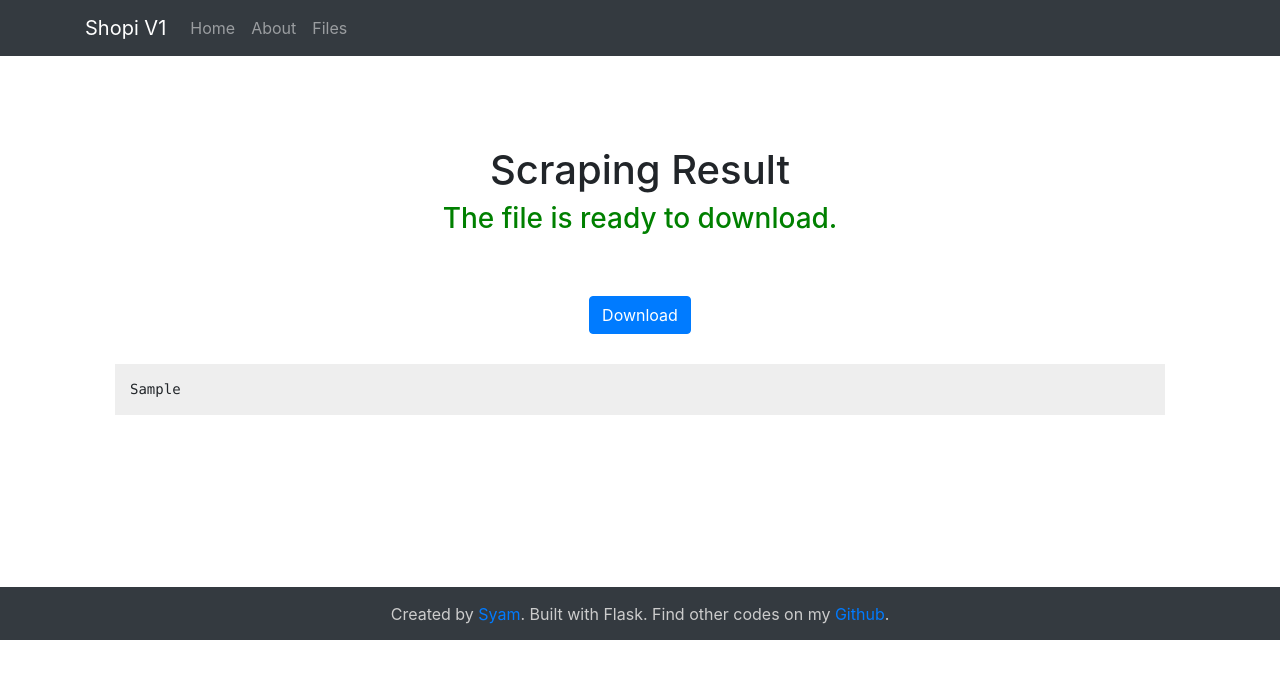
After one commit to syamdev/shopi1, a Flask app: template shopi/templates/result-json.html in a window 1280 px wide. The commit adds this page. Shown: the top 679 px of the page. Run offline with Flask 2, Linux system fonts and the light colour scheme; the template is opened without the code that fills it: most values are stand-ins (such as "Sample title", 1, 10 or a date in 2020); some libraries are stand-ins or nearby versions.

Commit message:
- Remove Delete & Rewrite file function - View result in JSON format - JSON file download - View list of scraping result files with pagination - File renaming by keyword - File list sorted by datetime - Error handling if scraping job failed or result file is empty - Session expired in 24 hours

```diff
--- a/shopi/app.py
+++ b/shopi/app.py
@@ -1,38 +1,55 @@
+from json import JSONDecodeError
+
 import crochet
 
 crochet.setup()  # initialize crochet
 
 import json
-from flask import Flask, render_template, redirect, url_for
+from flask import Flask, render_template, redirect, url_for, send_from_directory, abort, session
 from flask_wtf import FlaskForm
+from flask_paginate import Pagination, get_page_args
 from wtforms.fields import StringField, SubmitField
-from wtforms.validators import DataRequired, Length
+from wtforms.validators import DataRequired, Length, Regexp
 from scrapy import signals
 from scrapy.crawler import CrawlerRunner
 from scrapy.signalmanager import dispatcher
 from .scraper import ShopeeSpiderJSON
-import os
+from datetime import timedelta
 import urllib.parse
 import logging
+import re
+import datetime
+import pytz
+import os
+import secrets
 
 
+secret_key = secrets.token_urlsafe(16)
+session_val = secrets.token_urlsafe(6)
+
 app = Flask(__name__)
-app.config['SECRET_KEY'] = 'myflaskshopeescraperjson'
-crawl_runner = CrawlerRunner()  # requires the Twisted reactor to run
+app.config['SECRET_KEY'] = secret_key
+app.config['PERMANENT_SESSION_LIFETIME'] = timedelta(hours=24)
+app.config['OUTPUT_DIR'] = 'output/'
+# crawl_runner = CrawlerRunner()  # requires the Twisted reactor to run
 output_data = []  # store output
 scrape_in_progress = False
 scrape_complete = False
 input_query = False  # set True after input query
 start_url = ''
+filepath = ''
 
 
 class InputProductForm(FlaskForm):
-    product_query = StringField('Product Label:', validators=[DataRequired(), Length(min=3, max=100, message='Text Length: 3-100 Characters')])
+    product_query = StringField('Product Label:', validators=[DataRequired(),
+                                                              Length(min=3, max=100, message='Text Length: 3-100 Characters'),
+                                                              Regexp('[a-zA-Z0-9 \-.,"[\]()+/|_]+$', message="Input must contain only letters or numbers.")])
     submit = SubmitField('Scrape')
 
 
 @app.route('/', methods=['GET', 'POST'])
 def home():
+    session['visitor'] = session_val
     title = 'Shopi V1'
     form = InputProductForm()
 
@@ -42,6 +59,16 @@ def home():
         global start_url
         start_url = 'https://shopee.co.id/api/v2/search_items/?by=price&keyword={}&limit=20&newest=0&order=asc&page_type=search&version=2'.format(
             keyword)
+
+        # sanitize form query to filename
+        kw_x = re.sub(r"[^\w]+", "_", kw)
+        kw_y = re.sub(r"[_]+", " ", kw_x).strip()
+        filename_kw = re.sub(r" ", "-", kw_y)
+
+        # add datetime to filename
+        global filepath
+        jkt_tz = datetime.datetime.now(pytz.timezone('Asia/Jakarta')).date()
+        filepath = 'output/output-{}-{}.json'.format(jkt_tz, filename_kw)
 
         global input_query
         input_query = True
@@ -53,8 +80,8 @@ def home():
         output_data = []
 
         # Remove existing output file
-        if os.path.exists("output/outputjson.json"):
-            os.remove("output/outputjson.json")
+        # if os.path.exists("output/outputjson.json"):
+        #     os.remove("output/outputjson.json")
 
         return redirect(url_for('scrape'))  # Passing to the Scrape function
 
@@ -65,26 +92,27 @@ def home():
 @app.route('/scrape')
 def scrape():
     title = 'Scraping Progress'
-    """
-    Process scrape data
-    """
-    global scrape_in_progress
-    global scrape_complete
-    global input_query
+    if 'visitor' in session:
+        # Process scrape data
+        global scrape_in_progress
+        global scrape_complete
+        global input_query
 
-    if scrape_in_progress and input_query:
-        # scrape_in_progress = True
-        global output_data
+        if scrape_in_progress and input_query:
+            # scrape_in_progress = True
+            global output_data
 
-        # log
-        scrape_logging()
+            # log
+            scrape_logging()
 
-        # start the crawler and execute a callback when complete
-        scrape_with_crochet(start_url, output_data)
-        input_query = False  # set False after scraping in progress
-        return render_template('scrape-progress.html', title=title)
-    elif scrape_complete:
-        return render_template('scrape-complete.html', title=title)
+            # start the crawler and execute a callback when complete
+            scrape_with_crochet(start_url, output_data, filepath)
+            input_query = False  # set False after scraping in progress
+            return render_template('scrape-progress.html', title=title)
+        elif scrape_complete:
+            return render_template('scrape-complete.html', title=title)
+        else:
+            return render_template('scrape-nojob.html', title=title)
     else:
         return render_template('scrape-nojob.html', title=title)
 
@@ -92,19 +120,82 @@ def scrape():
 @app.route('/result')
 def get_result():
     title = 'Result'
-    """
-    Get the result only if a spider has result
-    """
-    global scrape_complete
+    if 'visitor' in session:
+        # Get the result only if a spider has result
+        global scrape_complete
 
-    if scrape_complete and not output_data:
-        return render_template('scrape-error.html', title=title)
-    elif scrape_complete:
-        return json.dumps(output_data, indent=4)
-    elif scrape_in_progress:
-        return render_template('scrape-progress.html', title=title)
+        if scrape_complete and not output_data:
+            return render_template('scrape-error.html', title=title)
+        elif scrape_complete:
+            # return json.dumps(output_data, indent=4)
+            output_json = json.dumps(output_data, indent=4, separators=(',', ': '))
+            output_fname = filepath.replace('output/', '')
+            return render_template('result-json.html', title=title, output_json=output_json, output_filename=output_fname)
+        elif scrape_in_progress:
+            return render_template('scrape-progress.html', title=title)
+        else:
+            return render_template('scrape-nojob.html', title=title)
     else:
         return render_template('scrape-nojob.html', title=title)
+
+
+def get_files(files_, offset=0, per_page=10):
+    return files_[offset: offset + per_page]
+
+
+@app.route('/files')
+def file_listing():
+    title = 'File List'
+
+    # Show directory contents
+    list_files = os.listdir(app.config["OUTPUT_DIR"])
+
+    # Sorted by time
+    full_list = [os.path.join(app.config["OUTPUT_DIR"], i) for i in list_files]
+    time_sorted_list = sorted(full_list, key=os.path.getmtime, reverse=True)
+    time_sorted_fname = [os.path.basename(f) for f in time_sorted_list]
+
+    page, per_page, offset = get_page_args(page_parameter='page',
+                                           per_page_parameter='per_page')
+
+    # re-assign per_page to change value (default 10)
+    per_page = 10
+    total = len(list_files)
+    pagination_files = get_files(time_sorted_fname, offset=offset, per_page=per_page)
+    pagination = Pagination(page=page, per_page=per_page, total=total,
+                            css_framework='bootstrap4')
+    return render_template('files.html',
+                           title=title,
+                           files=pagination_files,
+                           page=page,
+                           per_page=per_page,
+                           pagination=pagination,
+                           )
+
+
+@app.route("/files/<path:output_filename>")
+def files(output_filename):
+    try:
+        title = 'View File'
+        filename = os.path.join(app.config["OUTPUT_DIR"], output_filename)
+        with open(filename) as json_file:
+            try:
+                file_json = json.load(json_file)
+                output_json = json.dumps(file_json, indent=4, separators=(',', ': '))
+            except JSONDecodeError:
+                empty_file = 'File is empty.'
+                return render_template('scrape-error.html', title=title, message=empty_file)
+        return render_template('result-json.html', title=title, output_json=output_json, output_filename=output_filename)
+    except FileNotFoundError:
+        abort(404)
+
+
+@app.route("/download/<path:output_filename>")
+def download(output_filename):
+    try:
+        return send_from_directory(directory='../output', filename=output_filename, as_attachment=True)
+    except FileNotFoundError:
+        abort(404)
 
 
 @app.route('/about')
@@ -120,9 +211,20 @@ def page_not_found(e):
 
 
 @crochet.run_in_reactor
-def scrape_with_crochet(_query, output):
+def scrape_with_crochet(starturl_query, output, output_filepath):
     dispatcher.connect(_crawler_result, signal=signals.item_scraped)
-    eventual = crawl_runner.crawl(ShopeeSpiderJSON, query=_query, output_data=output)
+    crawl_runner = CrawlerRunner(settings={
+        'DEFAULT_REQUEST_HEADERS': {
+            'User-Agent': 'Mozilla/5.0 (X11; Linux x86_64) AppleWebKit/537.36 (KHTML, like Gecko) Chrome/79.0.3945.130 Safari/537.36',
+            'Referer': 'https://shopee.co.id/search?keyword=mainan&order=asc&page=0&sortBy=price',
+        },
+        'DOWNLOAD_DELAY': 1,
+        "FEEDS": {
+            output_filepath: {"format": "json"},
+        },
+    })
+
+    eventual = crawl_runner.crawl(ShopeeSpiderJSON, url_query=starturl_query, output_data=output)
     eventual.addCallback(finished_scrape)
 
 
--- a/shopi/templates/404.html
+++ b/shopi/templates/404.html
@@ -1,6 +1,6 @@
 {% extends 'base.html' %}
 {% block content %}
-<div class="container text-center" style="margin: 60px 0 30px;">
+<div class="container text-center" style="margin: 90px 0 30px;">
     <h3>Sorry, Page not Found</h3>
     <h5>Please back to <a href="/">Home Page</a></h5>
 </div>
--- a/shopi/templates/base.html
+++ b/shopi/templates/base.html
@@ -29,12 +29,15 @@
                         <li class="nav-item">
                             <a class="nav-link" href="/about">About</a>
                         </li>
+                        <li class="nav-item">
+                            <a class="nav-link" href="/files">Files</a>
+                        </li>
                     </ul>
                 </div>
             </div>
         </nav>
 
-        <div class="container mt-5">
+        <div class="container mt-5" style="min-height: 411px">
             {% block content %}
             {% endblock %}
         </div>
@@ -44,10 +47,10 @@
         <script src="https://cdn.jsdelivr.net/npm/popper.js@1.16.1/dist/umd/popper.min.js" integrity="sha384-9/reFTGAW83EW2RDu2S0VKaIzap3H66lZH81PoYlFhbGU+6BZp6G7niu735Sk7lN" crossorigin="anonymous"></script>
         <script src="https://stackpath.bootstrapcdn.com/bootstrap/4.5.2/js/bootstrap.min.js" integrity="sha384-B4gt1jrGC7Jh4AgTPSdUtOBvfO8shuf57BaghqFfPlYxofvL8/KUEfYiJOMMV+rV" crossorigin="anonymous"></script>
 
-        <div class="navbar fixed-bottom navbar-dark bg-dark " style="padding:45px 0 30px">
-            <footer class="mastfoot mt-auto mx-auto">
+        <div class="navbar navbar-dark bg-dark" style="padding-top:15px; margin-top:30px">
+            <footer class="mastfoot mt-auto mx-auto text-center" style="position:relative; bottom:0; height:30px; width:100%;">
                 <div class="inner" style="color:#cccccc">
-                    <p>Created by <a href="https://sy4m.com">Syam</a>. Find other codes on my <a href="https://github.com/syamdev">Github</a>.</p>
+                    <span>Created by <a href="https://sy4m.com">Syam</a>. Built with Flask. Find other codes on my <a href="https://github.com/syamdev">Github</a>.</span>
                 </div>
             </footer>
         </div>
--- /dev/null
+++ b/shopi/templates/result-json.html
@@ -0,0 +1,15 @@
+{% extends 'base.html' %}
+{% block content %}
+<div class="container" style="margin: 90px 0 30px;">
+    <h1 class="text-center">Scraping Result</h1>
+    <h3 class="text-center" style="color: green">The file is ready to download.</h3>
+        <div class="row" style="margin: 60px 0;">
+            <div class="col-md-12 text-center">
+                <a class="btn btn-primary" href="/download/{{ output_filename }}" role="button" style="margin-bottom: 30px;">Download</a>
+            </div>
+            <div class="col-md-12">
+                <pre style="background: #eeeeee; max-height: 600px; padding:15px;">{{ output_json }}</pre>
+            </div>
+        </div>
+</div>
+{% endblock %}
```
Also changed, not shown: shopi/scraper.py (+41 -12 lines), shopi/templates/files.html (added, +25 -0 lines), shopi/templates/scrape-error.html (+6 -1 lines), README.md, output/outputjson.json (deleted), shopi/output/outputjson.json (deleted).
